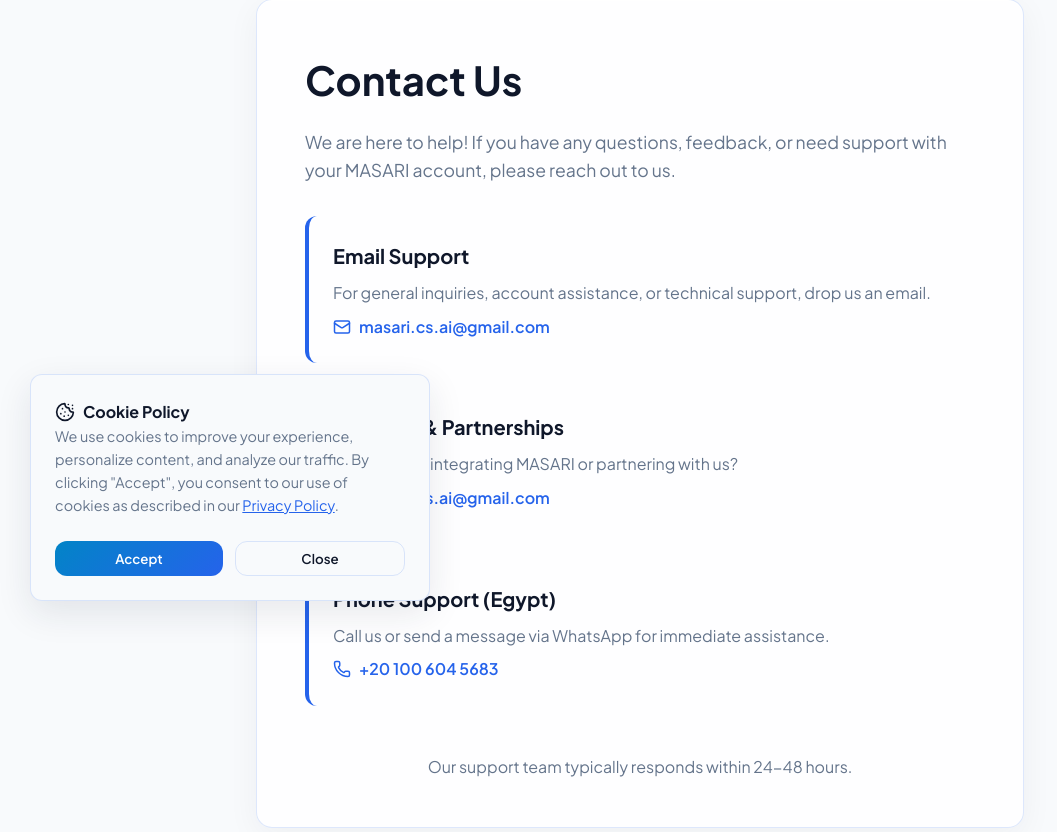
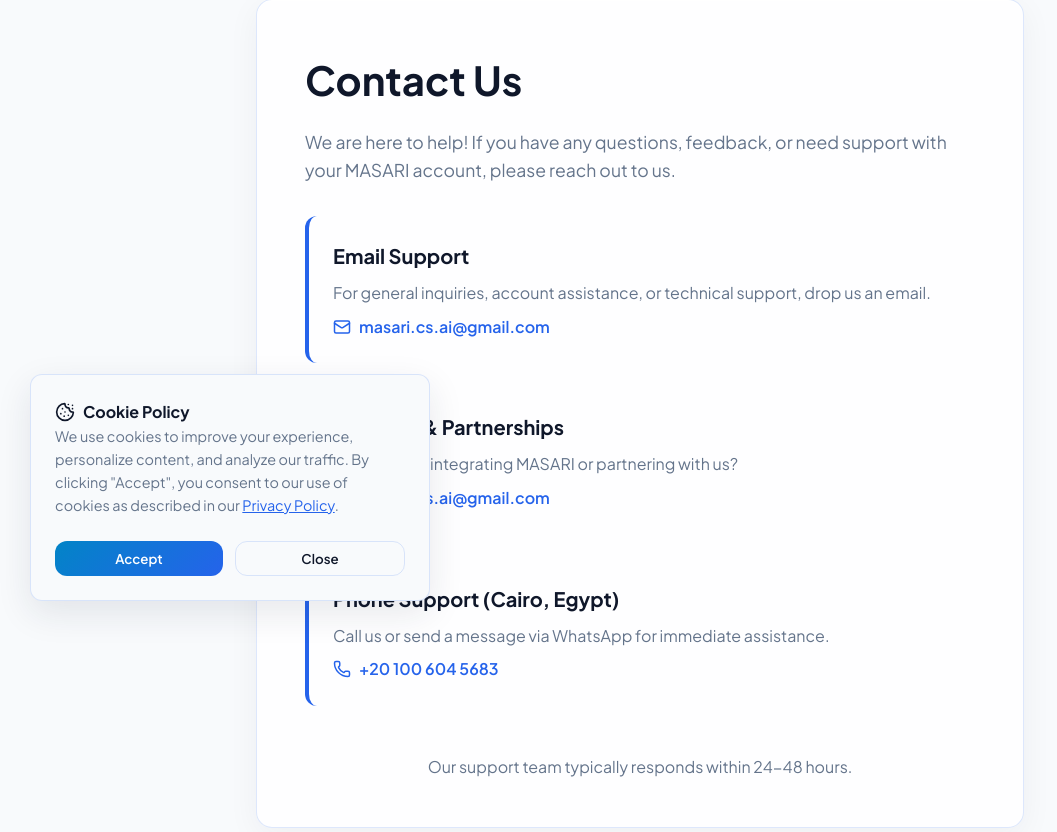
Before and after one commit to marc-zaki/AI-Powered-CS-Course-Recommender-Intelligence-Dashboard, a Python web app: template templates/contact.html in a window 1280 px wide. Shown: the part 169-1001 px from the top of the page, without its empty margins (0-1057 px from the left). Run offline with Jinja, Linux system fonts and the light colour scheme; the template is opened without the code that fills it, so the values that code supplies are empty; some libraries are stand-ins or nearby versions.

Commit message:
Update contact.html

```diff
--- a/templates/contact.html
+++ b/templates/contact.html
@@ -35,7 +35,7 @@
 
             <div
                 style="background: rgba(var(--primary-rgb), 0.05); padding: 1.5rem; border-radius: 12px; border-left: 4px solid var(--primary);">
-                <h3 style="margin-bottom: 0.5rem; font-size: 1.25rem;">Phone Support (Egypt)</h3>
+                <h3 style="margin-bottom: 0.5rem; font-size: 1.25rem;">Phone Support (Cairo, Egypt)</h3>
                 <p style="color: var(--text-muted); margin-bottom: 0.5rem;">Call us or send a message via WhatsApp for
                     immediate assistance.</p>
                 <a href="tel:+201006045683"
```
